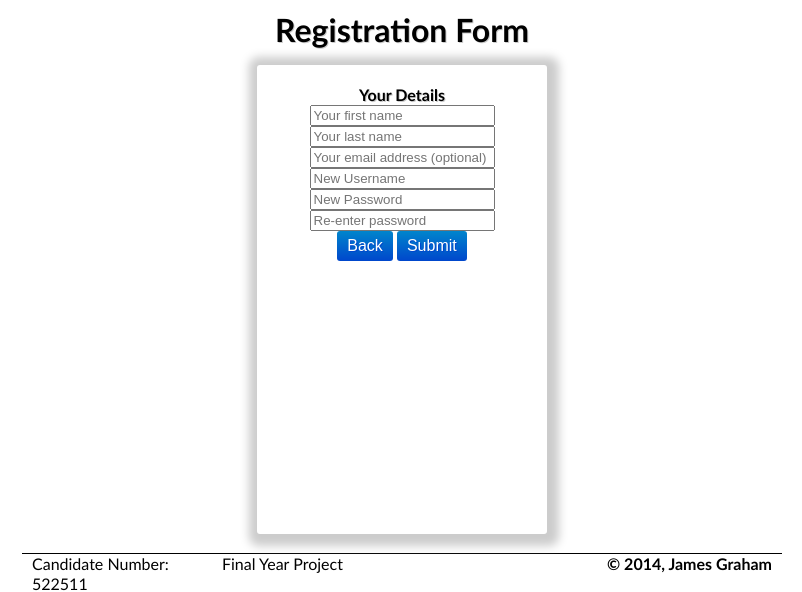
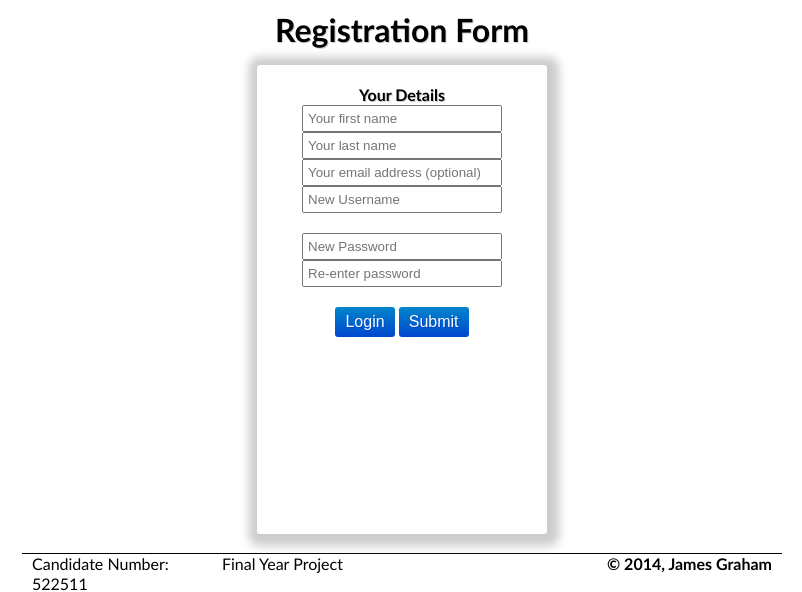
Before and after one commit to james55555/FYP, a PHP site: the page made by FinalYearProject/Includes/System/View/register.php in a window 1280 px wide. Shown: the top 592 px of the page, without its empty margins (238-1040 px from the left). Run offline with PHP 8.4, Linux system fonts and the light colour scheme.

Commit message:
project commit as of 1800 13/03/14

```diff
--- a/FinalYearProject/Includes/System/Controller/Login_Controller.php
+++ b/FinalYearProject/Includes/System/Controller/Login_Controller.php
@@ -28,7 +28,7 @@ class Login_Controller extends Main_Controller
                     {
                     ?>
                     <script type="text/javascript">
-                        alert("Username or Password are not valid!!");
+                      alert("Username or Password are not valid!!");
                     </script>
                     <?php
 
--- a/FinalYearProject/Includes/System/View/register.php
+++ b/FinalYearProject/Includes/System/View/register.php
@@ -25,21 +25,25 @@
                 <form id="register" name="register" action="?page=Register&action=submitForm"
                       method="post" onsubmit="return Validation()">
 
+                    <div id="personal" class="regInput">
                         <h2>Your Details</h2>
                         <input type="text" name="fname" placeholder="Your first name"/><br/>
                         <input type="text" name="lname" placeholder="Your last name"/><br/>
                         <input type="text" name="email" placeholder="Your email address (optional)"/><br/>
                         <input type="text" name="user_id" placeholder="New Username"/>
+                    </div>
                     <br/>
-
+                    <div id="passwords" class="regInput">
                         <input type="password" name="password" placeholder="New Password "/><br/>
                         <input type="password" name="password2" placeholder="Re-enter password"/>
+                    </div>
 
                     <br/>
-                    <input type="button" value="Back" class="button" id="prevPge"
-                           action="?page=Login"/>
-                    <input type="submit" value="Submit" class="button"
-                           id="newUser"/>
+                    <div id="navigation">
+                        <input type="button" value="Login" class="button"
+                                onclick="location.href='?page=Login'"/>
+                        <input type="submit" value="Submit" class="button"/>
+                    </div>
                     </form>
             </div>
 
--- /dev/null
+++ b/FinalYearProject/Includes/common/Scripts/tooltip.js
@@ -0,0 +1,5 @@
+/*
+ * To change this license header, choose License Headers in Project Properties.
+ * To change this template file, choose Tools | Templates
+ * and open the template in the editor.
+ */
```
Lines whose indentation alone changed are shown as unchanged.
